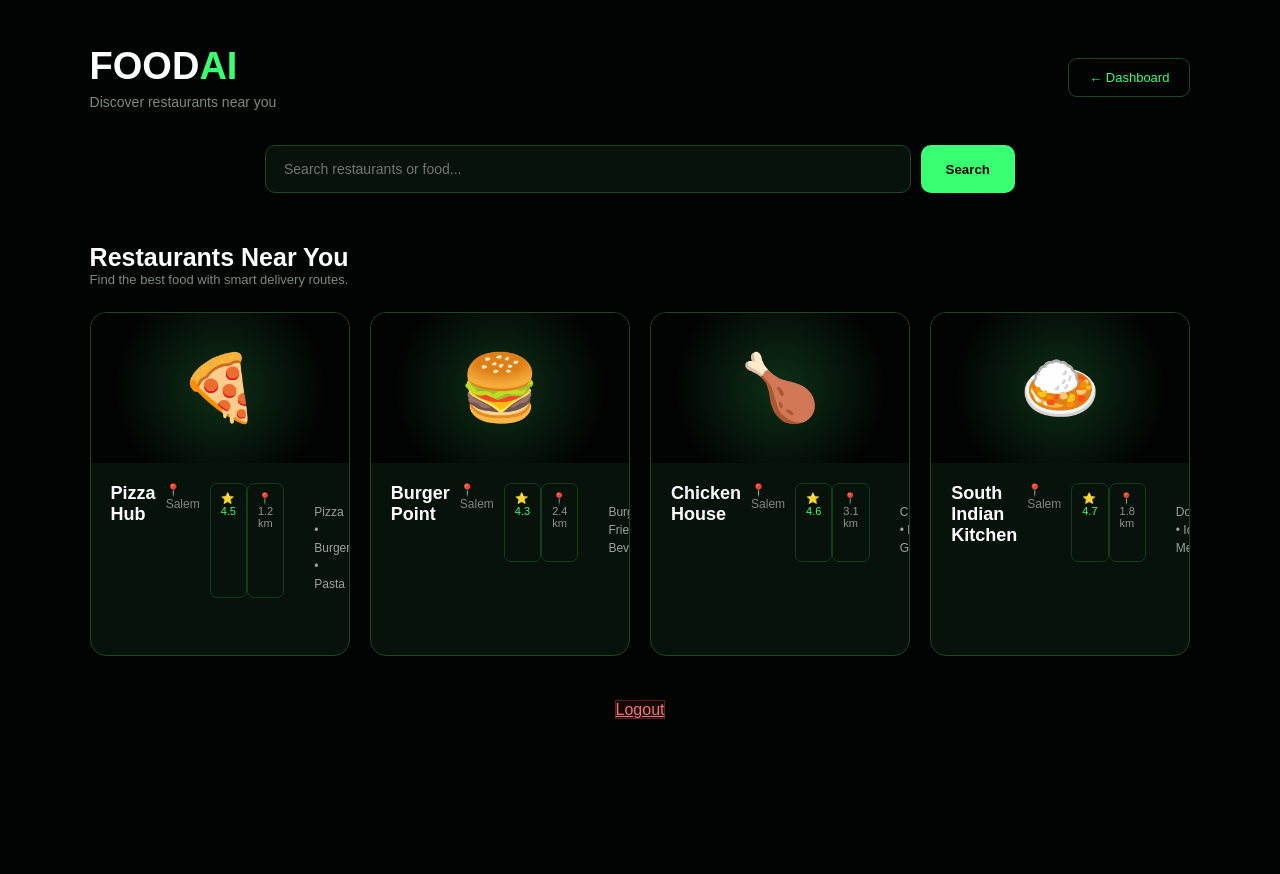
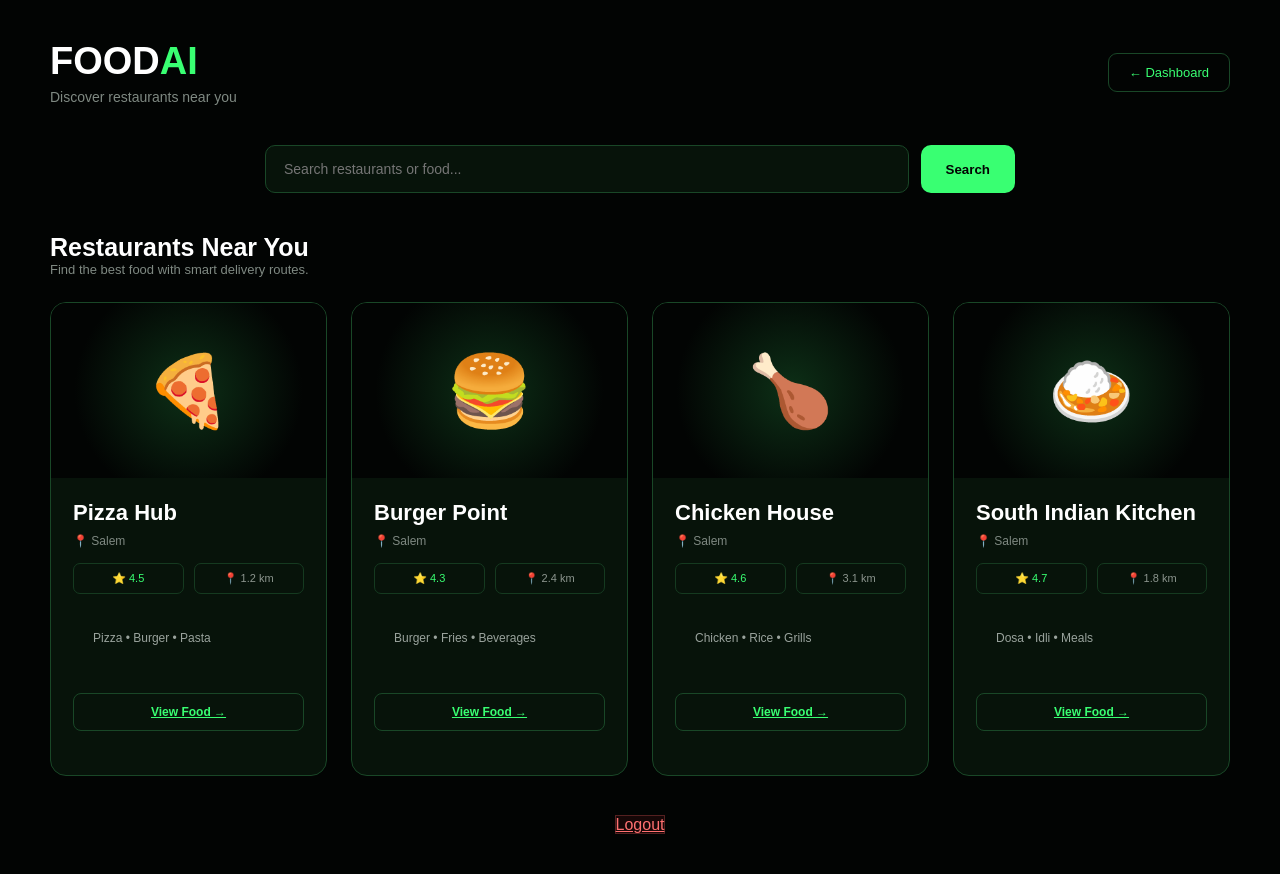
Before and after one commit to michaelrayappanvk-dev/AI-Food, a Flask app: page /restaurants in a window 1280 px wide. Before the commit the page ends 719 px from the top, so only its background shows below. Run offline with Flask 3, Linux system fonts and the light colour scheme; the visitor is signed in with stand-in values (Sample User, id 1).

Commit message:
Fix restaurant layout

```diff
--- a/static/css/style.css
+++ b/static/css/style.css
@@ -3798,3 +3798,139 @@
     }
 
 }
+/* ================================
+   RESTAURANT PAGE FIX
+================================ */
+
+.restaurant-page {
+    width: 100%;
+    max-width: 1400px;
+    margin: 0 auto;
+    padding: 40px 50px;
+    box-sizing: border-box;
+}
+
+.restaurant-header {
+    display: flex;
+    justify-content: space-between;
+    align-items: center;
+    width: 100%;
+}
+
+.restaurant-search {
+    display: flex;
+    gap: 12px;
+    width: 70%;
+    margin: 40px auto;
+}
+
+.restaurant-search input {
+    flex: 1;
+    min-width: 0;
+}
+
+.restaurant-grid {
+    display: grid !important;
+    grid-template-columns: repeat(4, minmax(0, 1fr)) !important;
+    gap: 24px;
+    width: 100%;
+    align-items: stretch;
+}
+
+.restaurant-card {
+    width: 100% !important;
+    min-width: 0 !important;
+    height: auto !important;
+    overflow: hidden;
+    box-sizing: border-box;
+}
+
+.restaurant-image {
+    width: 100%;
+    height: 175px;
+    display: flex;
+    align-items: center;
+    justify-content: center;
+    font-size: 70px;
+    box-sizing: border-box;
+}
+
+.restaurant-info {
+    display: block !important;
+    width: 100%;
+    padding: 22px !important;
+    box-sizing: border-box;
+}
+
+.restaurant-info h3 {
+    display: block !important;
+    width: 100%;
+    margin: 0 0 8px;
+    font-size: 22px;
+}
+
+.restaurant-info .location {
+    display: block !important;
+    margin: 0 0 15px;
+}
+
+.restaurant-details {
+    display: flex !important;
+    gap: 10px;
+    width: 100%;
+    margin-bottom: 15px;
+}
+
+.restaurant-details span {
+    flex: 1;
+    text-align: center;
+}
+
+.food-info {
+    display: block !important;
+    width: 100%;
+    line-height: 1.6;
+    margin-bottom: 20px;
+}
+
+.order-btn {
+    display: inline-block !important;
+    width: 100%;
+    box-sizing: border-box;
+    text-align: center;
+    margin-top: 5px;
+}
+
+.restaurant-bottom {
+    width: 100%;
+    text-align: center;
+    margin-top: 40px;
+}
+
+/* Tablet */
+@media (max-width: 1100px) {
+    .restaurant-grid {
+        grid-template-columns: repeat(2, minmax(0, 1fr)) !important;
+    }
+}
+
+/* Mobile */
+@media (max-width: 600px) {
+    .restaurant-page {
+        padding: 25px 18px;
+    }
+
+    .restaurant-header {
+        flex-direction: column;
+        align-items: flex-start;
+        gap: 20px;
+    }
+
+    .restaurant-search {
+        width: 100%;
+    }
+
+    .restaurant-grid {
+        grid-template-columns: 1fr !important;
+    }
+}
```
Also changed, not shown: templates/restaurants.html (line endings or trailing spaces), 1 other file.
